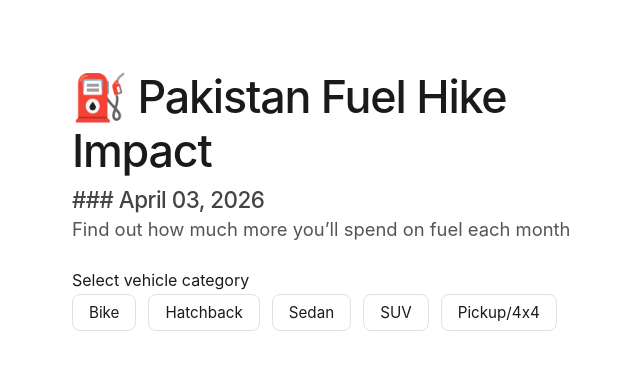
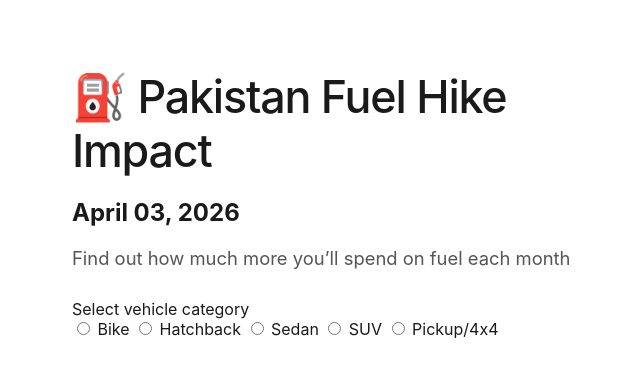
Before and after one commit to suedfood/fuel_proj2.0, a Flask app: page / in a window 1280 px wide. Shown: the top 378 px of the page, without its empty margins (288-928 px from the left). Run offline with Flask 3, Linux system fonts and the light colour scheme; some web fonts are replaced.

Commit message:
Update index.html

```diff
--- a/templates/index.html
+++ b/templates/index.html
@@ -8,72 +8,68 @@
 </head>
 <body>
     <div class="container">
-        <h1>⛽️ Pakistan Fuel Hike Impact</h1>
-        <p class="date">### {{ date }}</p>
+        <h1 class="main-title">⛽️ Pakistan Fuel Hike Impact</h1>
+        <h2 class="date-header">April 03, 2026</h2>
         <p class="subtitle">Find out how much more you’ll spend on fuel each month</p>
 
-        <div id="app-content">
-            <div id="step1" class="step">
-                <label class="section-label">Select vehicle category</label>
-                <div class="radio-group">
+        <div class="input-block" id="block1">
+            <label class="stLabel">Select vehicle category</label>
+            <div class="stRadioGroup">
                 {% for cat in categories %}
-                    <div class="radio-option">
-                        <input type="radio" name="category" id="{{ cat }}" value="{{ cat }}" onclick="selectCategory('{{ cat }}')">
-                        <label for="{{ cat }}">{{ cat }}</label>
-                    </div>
+                <label class="radio-container">
+                    <input type="radio" name="category" value="{{ cat }}" onchange="selectCategory('{{ cat }}')">
+                    <span class="radio-dot"></span>
+                    {{ cat }}
+                </label>
                 {% endfor %}
             </div>
         </div>
 
-            <div id="step2" class="step hidden">
-                <label class="section-label">Which vehicle do you drive?</label>
-                <select id="modelSelect" class="stSelect" onchange="updateImage()"></select>
+        <div class="input-block hidden" id="block2">
+            <label class="stLabel">Which vehicle do you drive?</label>
+            <select id="modelSelect" class="stSelect" onchange="updateModel()"></select>
             <div class="image-wrapper">
                 <img id="carImage" src="" alt="Vehicle">
             </div>
-                <button class="btn-continue" onclick="nextStep(3)">Continue</button>
         </div>
 
-            <div id="step3" class="step hidden">
-                <label class="section-label">Fuel type</label>
-                <select id="fuelType" class="stSelect">
+        <div class="input-block hidden" id="block3">
+            <label class="stLabel">Fuel type</label>
+            <select id="fuelType" class="stSelect" onchange="revealNext(4)">
+                <option value="" disabled selected>Select fuel...</option>
                 <option value="Petrol">Petrol</option>
                 <option value="Diesel">Diesel</option>
             </select>
-                <button class="btn-continue" onclick="nextStep(4)">Continue</button>
         </div>
 
-            <div id="step4" class="step hidden">
-                <label class="section-label">How many times do you refuel each month? <span class="val-badge" id="fillVal">2</span></label>
-                <input type="range" min="1" max="10" value="2" class="stSlider" oninput="document.getElementById('fillVal').innerText=this.value" id="fills">
-                <button class="btn-continue" onclick="nextStep(5)">Continue</button>
+        <div class="input-block hidden" id="block4">
+            <label class="stLabel">How many times do you refuel each month? <br><span class="slider-val" id="fillVal">2</span></label>
+            <input type="range" min="1" max="10" value="2" class="stSlider" id="fills" oninput="updateSlider('fillVal', this.value); revealNext(5)">
         </div>
 
-            <div id="step5" class="step hidden">
-                <label class="section-label">On a scale of 1 to 10, how full is your tank? <span class="val-badge" id="scaleVal">2</span></label>
-                <input type="range" min="1" max="10" value="2" class="stSlider" oninput="document.getElementById('scaleVal').innerText=this.value" id="tankScale">
-                <button class="btn-continue" onclick="calculate()">Show Final Report</button>
+        <div class="input-block hidden" id="block5">
+            <label class="stLabel">On a scale of 1 to 10, how full is your tank when you refuel? <br><span class="slider-val" id="scaleVal">2</span></label>
+            <input type="range" min="1" max="10" value="2" class="stSlider" id="tankScale" oninput="updateSlider('scaleVal', this.value); calculate()">
         </div>
 
-            <div id="report" class="step hidden">
-                <div class="divider"></div>
-                <h3 class="report-header">Fuel Impact Report</h3>
-                <div class="metrics">
-                    <div class="metric">
+        <div id="report" class="hidden">
+            <div class="stDivider"></div>
+            <h3 class="report-title">Fuel Impact Report</h3>
+            <div class="metrics-container">
+                <div class="metric-card">
                     <small>Additional cost per tank</small>
                     <p id="perTank">Rs. 0</p>
                 </div>
-                    <div class="metric">
+                <div class="metric-card">
                     <small>Total additional monthly cost</small>
                     <p id="monthlyTotal">Rs. 0</p>
                 </div>
             </div>
-                <div class="stError">
-                    <p>To continue business as usual, you'll have to pay an additional <span id="errorVal"></span> per month</p>
+            <div class="stErrorBox">
+                To continue business as usual, you'll have to pay an additional <span id="errorVal"></span> per month
             </div>
             <p class="stCaption">Data reflects the April 3rd official price re-basing compared to March 2026.</p>
-                <footer class="custom-footer">Created by Syed Fahad Rizwan</footer>
-            </div>
+            <footer class="stFooter">Created by Syed Fahad Rizwan</footer>
         </div>
     </div>
 
@@ -81,37 +77,38 @@
         const categories = {{ categories|tojson }};
         const fuelImpacts = {"Petrol": 137.24, "Diesel": 184.49};
         const cdn = "https://cdn.jsdelivr.net/gh/suedfood/fuel-calc@main/";
-        let selectedCat = "";
 
-        function nextStep(n) {
-            document.querySelectorAll('.step').forEach(s => s.classList.add('hidden'));
-            document.getElementById('step' + n).classList.remove('hidden');
-            window.scrollTo({ top: 0, behavior: 'smooth' });
+        function revealNext(n) {
+            const block = document.getElementById('block' + n);
+            if (block) block.classList.remove('hidden');
         }
 
         function selectCategory(cat) {
-            selectedCat = cat;
             const select = document.getElementById('modelSelect');
-            select.innerHTML = "";
+            select.innerHTML = '<option value="" disabled selected>Select model...</option>';
             Object.keys(categories[cat]).forEach(model => {
                 let opt = document.createElement('option');
                 opt.value = model;
                 opt.innerHTML = model;
                 select.appendChild(opt);
             });
-            updateImage();
-            nextStep(2);
+            window.currentCat = cat;
+            revealNext(2);
         }
 
-        function updateImage() {
+        function updateModel() {
             const model = document.getElementById('modelSelect').value;
             let filename = model.replace(/ /g, "%20") + ".png";
-            // Overrides for specific filenames in your repo
             if(model === "CD 70") filename = "CD70.png";
             if(model === "Changan Alsvin") filename = "Alswin.png";
             if(model === "Toyota Hilux/Revo") filename = "Revo.png";
 
             document.getElementById('carImage').src = cdn + filename;
+            revealNext(3);
+        }
+
+        function updateSlider(id, val) {
+            document.getElementById(id).innerText = val;
         }
 
         function calculate() {
@@ -119,19 +116,17 @@
             const fuel = document.getElementById('fuelType').value;
             const fills = document.getElementById('fills').value;
             const scale = document.getElementById('tankScale').value;
+            if(!model || !fuel) return;
 
-            const tankSize = categories[selectedCat][model];
+            const tankSize = categories[window.currentCat][model];
             const refillFactor = 1 - (scale / 10);
-            const hike = fuelImpacts[fuel];
-
-            const perTank = (tankSize * refillFactor) * hike;
+            const perTank = (tankSize * refillFactor) * fuelImpacts[fuel];
             const total = perTank * fills;
 
             document.getElementById('perTank').innerText = "Rs. " + Math.round(perTank).toLocaleString();
             document.getElementById('monthlyTotal').innerText = "Rs. " + Math.round(total).toLocaleString();
             document.getElementById('errorVal').innerText = "Rs. " + Math.round(total).toLocaleString();
-
-            nextStep('report');
+            document.getElementById('report').classList.remove('hidden');
         }
     </script>
 </body>
```
Lines whose indentation alone changed are shown as unchanged.
